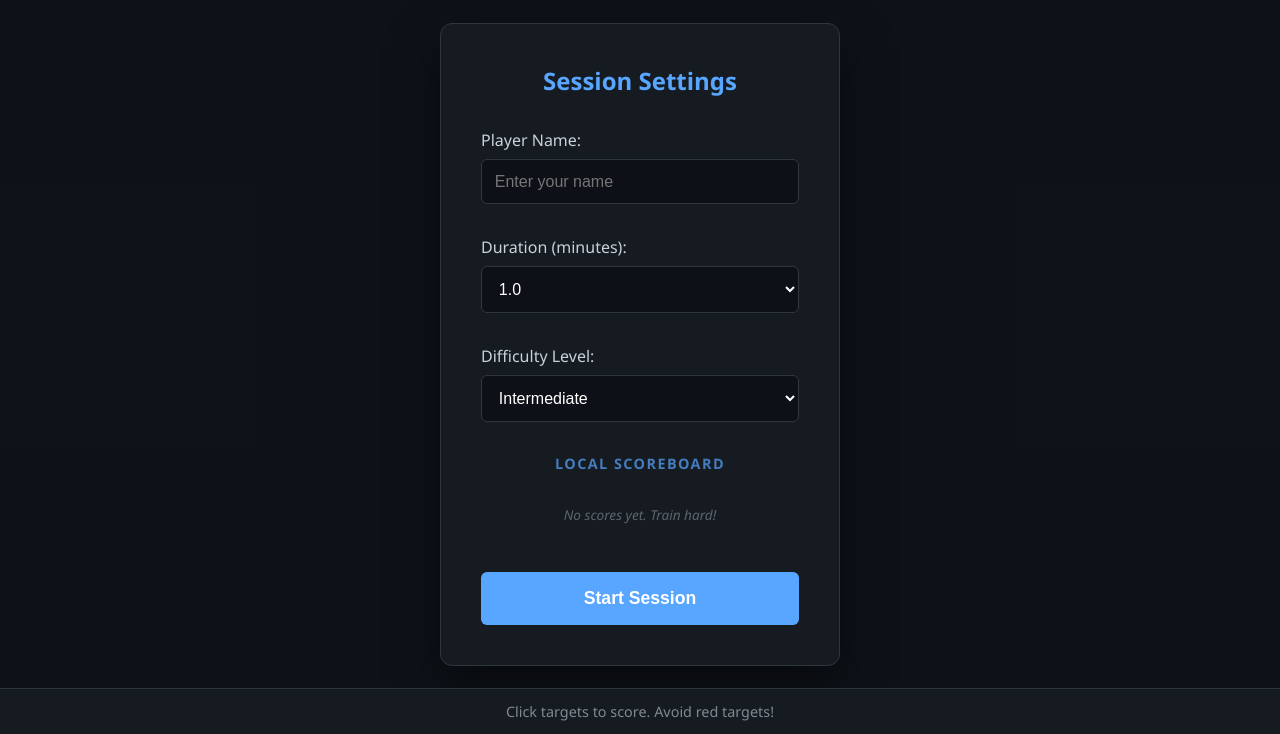
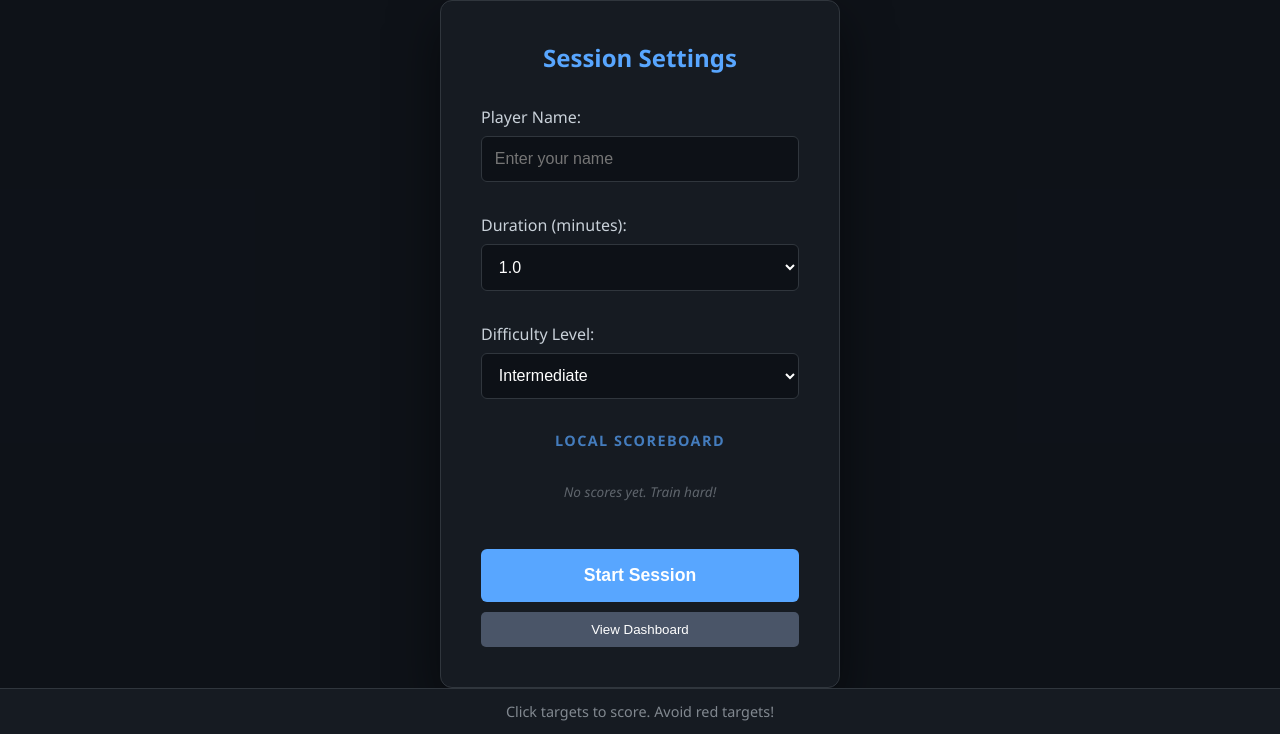
Before and after one commit to LeadstarlingX/Aim_Trainer, a website with bundled scripts: page src/index.html in a window 1280 px wide. Shown: the part 66-800 px from the top of the page. Built offline with nearby package versions, Linux system fonts and the light colour scheme.

Commit message:
add view dashboard button to main page

```diff
--- a/src/index.html
+++ b/src/index.html
@@ -75,6 +75,9 @@
                         </div>
                     </div>
                     <button id="start-btn" class="primary-btn">Start Session</button>
+                    <button type="button" onclick="window.location.href='dashboard/dashboard.html'" id="dashboard-btn" style="margin-top: 10px; background-color: #4a5568; color: white; padding: 10px; border: none; border-radius: 5px; cursor: pointer; width: 100%;">
+                      View Dashboard
+                    </button>
                 </div>
             </div>
 
```
